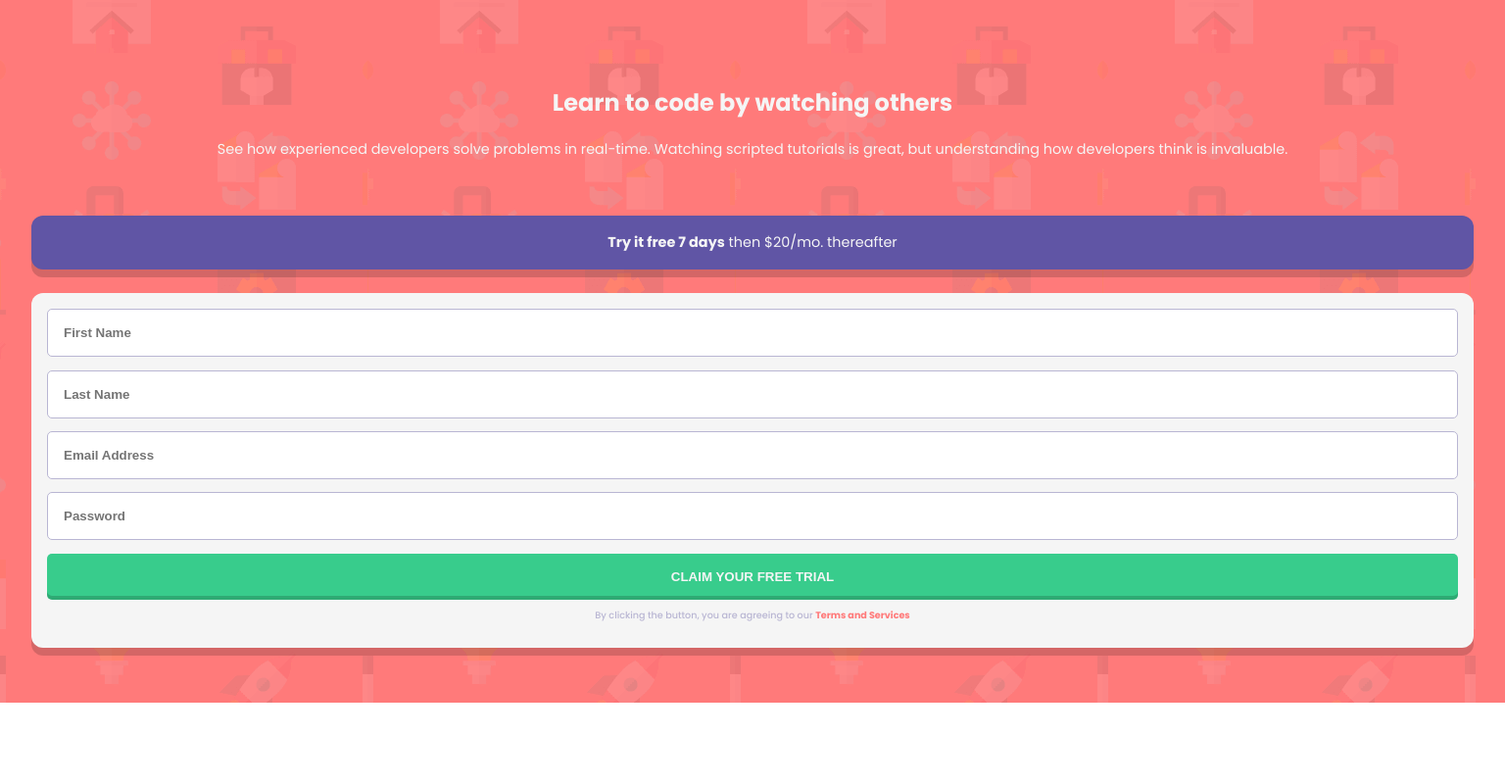
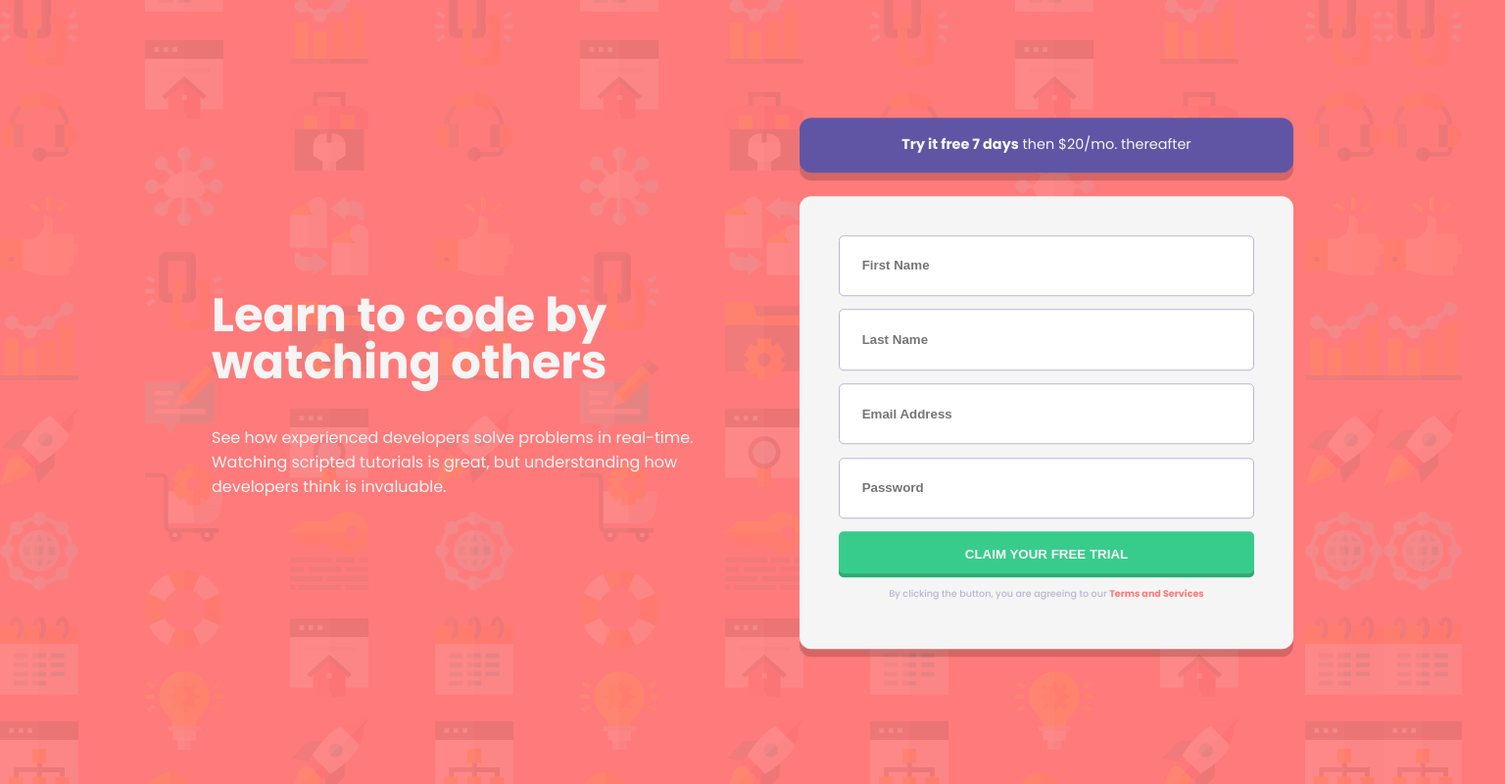
Before and after one commit to elVengador/front-mentor__intro-component-signup-form, a plain HTML site: page index.html in a window 1536 px wide. Shown: the whole page at 98% size. Drawn offline with Linux system fonts and the light colour scheme.

Commit message:
desktop version

```diff
--- a/static/css/style.css
+++ b/static/css/style.css
@@ -4,46 +4,50 @@
   --blue: hsl(248, 32%, 49%);
   --dark-blue: hsl(249, 10%, 26%);
   --grayish-blue: hsl(246, 25%, 77%);
+  --black-alpha: rgba(0, 0, 0, 0.17);
+  --white: whitesmoke;
   font-size: 16px;
   font-family: 'Poppins', sans-serif;
 }
 body {
   margin: 0px;
+  background: var(--red);
+  background-image: url('../images/bg-intro-mobile.png');
 }
 .wrapper {
-  padding: 2em;
-  background: var(--red);
-  background-image: url('../images/bg-intro-mobile.png');
+  width: 300px;
+  position: absolute;
+  transform: translate(-50%, -50%);
+  top: 50%;
+  left: 50%;
 }
 .hide {
   display: none;
 }
 .message {
   text-align: center;
-  color: whitesmoke;
+  color: var(--white);
   padding: 2.2em 0em;
 }
 .message__content {
   font-size: 0.9em;
-}
-.subscription {
 }
 .subscription__try {
   padding: 1.2em 3em;
   text-align: center;
   font-size: 0.9em;
   background: var(--blue);
-  color: whitesmoke;
+  color: var(--white);
   border-radius: 12px;
-  box-shadow: 0px 8px rgba(0, 0, 0, 0.17);
+  box-shadow: 0px 8px var(--black-alpha);
   margin: 0.5em 0em;
 }
 .subscription__form {
-  background: whitesmoke;
+  background: var(--white);
   border-radius: 12px;
   margin: 1.5em 0em;
   padding: 1em;
-  box-shadow: 0px 8px rgba(0, 0, 0, 0.17);
+  box-shadow: 0px 8px var(--black-alpha);
 }
 .subscription__form input {
   border: solid 1px var(--grayish-blue);
@@ -62,18 +66,18 @@ body {
   width: 100%;
   box-sizing: border-box;
   background: var(--green);
-  color: whitesmoke;
+  color: var(--white);
   border-radius: 5px;
   border: none;
   font-weight: 700;
 
   text-transform: uppercase;
-  box-shadow: inset 0px -4px rgba(0, 0, 0, 0.17);
+  box-shadow: inset 0px -4px var(--black-alpha);
 }
 .error-message {
   border-radius: 5px;
   background-color: var(--red);
-  color: whitesmoke;
+  color: var(--white);
   padding: 1.2em;
   font-size: 0.8em;
   text-align: center;
@@ -90,3 +94,45 @@ body {
   font-weight: 700;
   text-decoration: none;
 }
+
+@media only screen and (min-width: 1440px) {
+  body {
+    height: 100vh;
+    width: 100vw;
+    background-image: url('../images/bg-intro-desktop.png');
+  }
+  .wrapper {
+    width: 1200px;
+    display: grid;
+    grid-template-columns: 1fr 1fr;
+    position: absolute;
+    transform: translate(-50%, -50%);
+    top: 50%;
+    left: 50%;
+  }
+  .message {
+    padding: 3em;
+    text-align: left;
+    display: flex;
+    align-items: center;
+    justify-content: center;
+    flex-direction: column;
+  }
+  .message__title {
+    font-size: 3em;
+    line-height: 1em;
+    margin: 0.5em 0em;
+  }
+  .message__content {
+    font-size: 1em;
+  }
+  .subscription {
+    padding: 3em;
+  }
+  .subscription__form {
+    padding: 2.5em;
+  }
+  .subscription__form input {
+    padding: 1.7em;
+  }
+}
--- a/static/js/script.js
+++ b/static/js/script.js
@@ -18,7 +18,6 @@ const validateEmail = (email) =>
   /[a-zA-Z][a-zA-Z0-9]*@[a-z]+.[a-z]+/.test(email);
 
 const handleClaimTrial = (event) => {
-  console.log('submit');
   event.preventDefault();
   if (!inputFirsthName.value) {
     return showErrorMessage('Firsth Name cannot be empty');
```
